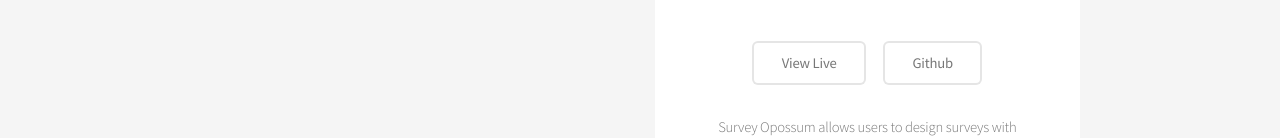
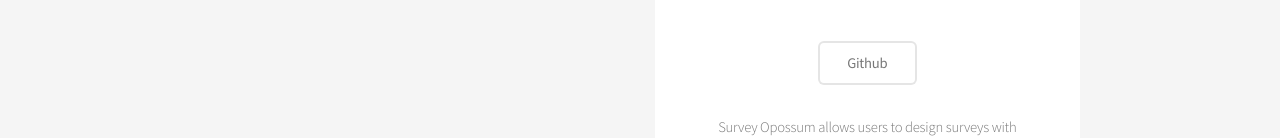
Before and after one commit to 1Maria/1Maria.github.io, a plain HTML site: page index.html in a window 1280 px wide. Shown: the part 1801-1939 px from the top of the page. Drawn offline with Linux system fonts and the light colour scheme.

Commit message:
Remove live link

```diff
--- a/index.html
+++ b/index.html
@@ -126,7 +126,6 @@
 							</div>
 							<span class="image featured"><div class="Healthtracker"><img src="images/pic04.jpg" alt="" /></div></span>
 							<ul class="actions">
-								<li><a href="https://survey-opossum.herokuapp.com/" class="button alt">View Live</a></li>
 								<li><a href="https://github.com/Survey-Opossum/survey-opossum" class="button alt">Github</a></li>
 							</ul>
 							<p>Survey Opossum allows users to design surveys with multiple question types.</p>
```
